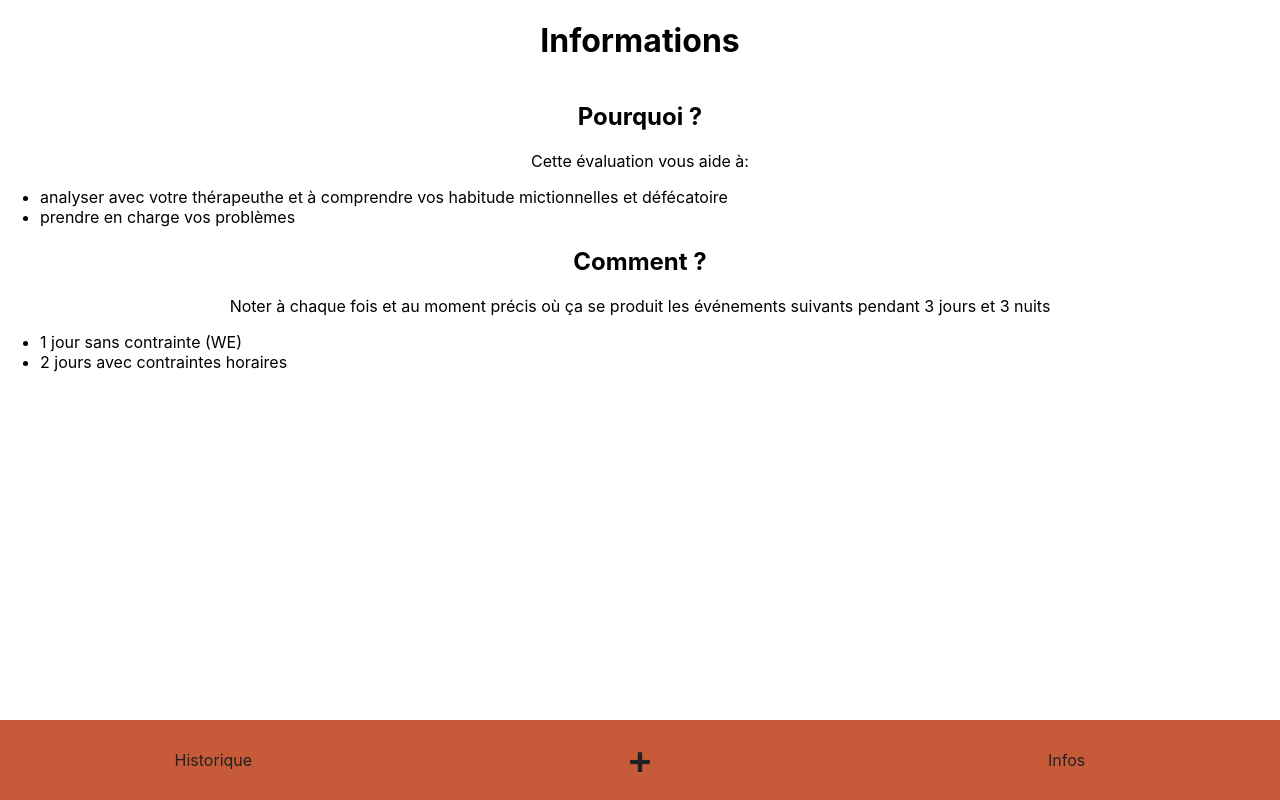
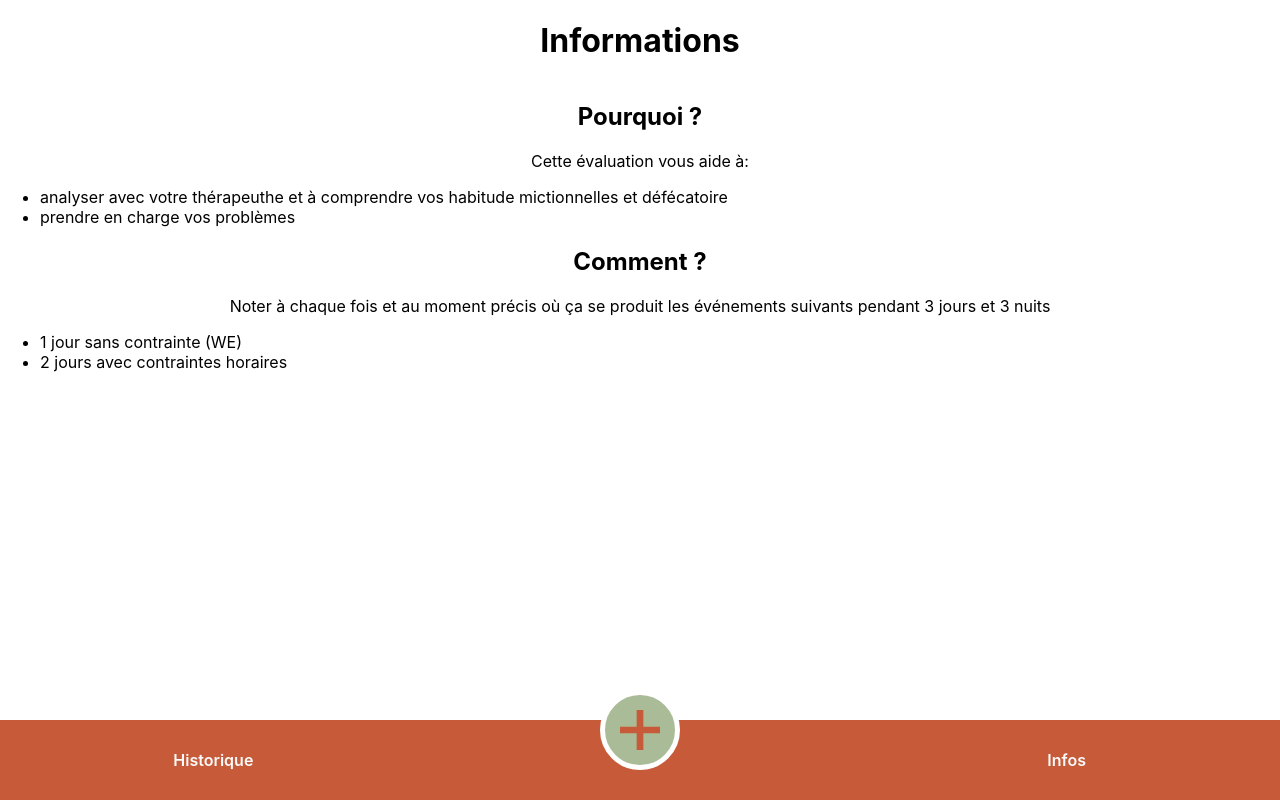
Before and after one commit to FlorianGardy/up-day-mobile, a React (Create React App) app: page /about in a window 1280 px wide. Built offline with nearby package versions, Linux system fonts and the light colour scheme.

Commit message:
finished the + button

```diff
--- a/src/components/Navbar.jsx
+++ b/src/components/Navbar.jsx
@@ -22,7 +22,15 @@ const Navbar = ({ dispatch }) => {
         Historique
       </NavLink>
       <div onClick={handleClick} className={styles.events}>
-        +
+        <svg
+          xmlns="http://www.w3.org/2000/svg"
+          width="40"
+          height="40"
+          viewBox="0 0 24 24"
+          className={styles.cross}
+        >
+          <path d="M24 10h-10v-10h-4v10h-10v4h10v10h4v-10h10z" />
+        </svg>
       </div>
       <NavLink to="/about" className={styles.about}>
         Infos
@@ -40,6 +48,9 @@ const Navbar = ({ dispatch }) => {
         <NavLink id={styles.buttonDrink} to="/events/drink">
           Boisson
         </NavLink>
+        <NavLink id={styles.buttonActivity} to="/events/activity">
+          Activité
+        </NavLink>
         <NavLink id={styles.buttonPoo} to="/events/defecation">
           Défécation
         </NavLink>
--- a/src/components/Navbar.module.scss
+++ b/src/components/Navbar.module.scss
@@ -1,4 +1,8 @@
 @import "../global.scss";
+
+$buttonAddEventDiameter: 70px;
+$buttonGroupWidth: 100%;
+$buttonGroupHeight: 80px;
 
 .bottomNavBar {
   background-color: $secondary-dark;
@@ -7,11 +11,11 @@
   width: 100%;
   display: grid;
   grid-template-columns: 3fr 3fr 3fr;
-  grid-template-rows: 1fr;
-  height: 10vh;
+  grid-template-rows: 10vh;
   a {
     text-decoration: none;
-    color: $text-color-dark;
+    color: $text-color-light;
+    font-weight: 600;
   }
 }
 
@@ -24,15 +28,25 @@
 }
 
 .events {
+  position: relative;
+  display: flex;
   justify-self: center;
-  grid-column: 2/3;
-  align-self: center;
-  font-size: 40px;
-  font-weight: 600;
-  color: $text-color-dark;
-  line-height: 10vh;
-  width: 100%;
+  bottom: 30px;
+  height: $buttonAddEventDiameter;
+  width: $buttonAddEventDiameter;
+  border: 5px solid white;
+  border-radius: 50%;
   cursor: pointer;
+  z-index: 99;
+  background-color: $primary-dark;
+}
+.cross {
+  margin: auto;
+  fill: $secondary-dark;
+  overflow: hidden;
+}
+.events:hover .cross {
+  fill: white;
 }
 
 .about {
@@ -52,38 +66,41 @@
   display: none;
 }
 
-// Buttons depends of these variables
-$buttonGroupWidth: 100%;
-$buttonGroupHeight: 80px;
-
 .shownEventButtonGroup {
   position: absolute;
   height: $buttonGroupHeight;
   width: $buttonGroupWidth;
-  top: -80px;
+  top: -$buttonGroupHeight;
   align-items: stretch;
   display: grid;
-  grid-template-columns: repeat(3, 3fr);
+  grid-template-columns: repeat(4, 1fr);
   grid-template-rows: 1fr;
 }
 #buttonPee {
   background-color: $secondary-light;
   line-height: ($buttonGroupHeight - 1);
-  width: ($buttonGroupWidth - 1);
+  width: ($buttonGroupWidth);
   justify-self: left;
   border: 1px solid $secondary-dark;
 }
 #buttonDrink {
   background-color: $secondary-light;
   line-height: ($buttonGroupHeight - 1);
-  width: ($buttonGroupWidth - 1);
+  width: ($buttonGroupWidth);
+  border: 1px solid $secondary-dark;
+  justify-self: center;
+}
+#buttonActivity {
+  background-color: $secondary-light;
+  line-height: ($buttonGroupHeight - 1);
+  width: ($buttonGroupWidth);
   border: 1px solid $secondary-dark;
   justify-self: center;
 }
 #buttonPoo {
   background-color: $secondary-light;
   line-height: ($buttonGroupHeight - 1);
-  width: ($buttonGroupWidth - 1);
+  width: ($buttonGroupWidth);
   border: 1px solid $secondary-dark;
   justify-self: end;
 }
```
